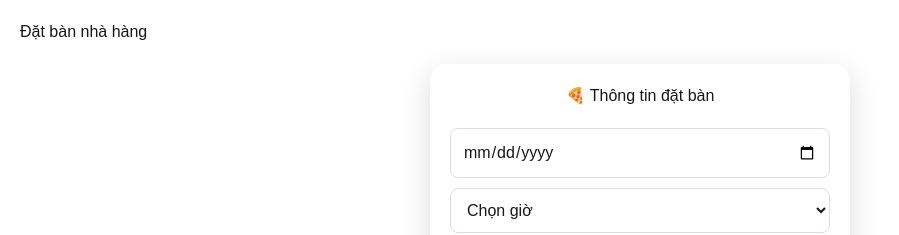
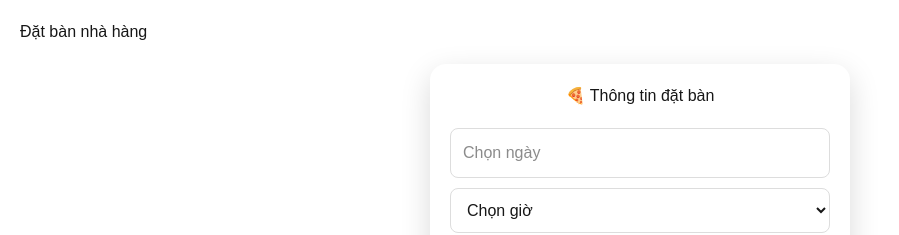
Before and after one commit to dejavuhousehalong-source/GoongPizza, a Next.js app: page / in a window 1280 px wide. Shown: the top 235 px of the page, without its empty margins (0-899 px from the left). Built offline with nearby package versions, Linux system fonts and the light colour scheme.

Commit message:
Update page.js

```diff
--- a/app/page.js
+++ b/app/page.js
@@ -57,11 +57,13 @@ export default function Home() {
       <div className="booking-box">
         <h2>🍕 Thông tin đặt bàn</h2>
 <input
-  type="date"
+  type="text"
   placeholder="Chọn ngày"
+  value={date}
   onFocus={(e) => e.target.type = 'date'}
+  onChange={(e) => setDate(e.target.value)}
   onBlur={(e) => {
-    if (!e.target.value) e.target.type = 'text'
+    if (!date) e.target.type = 'text'
   }}
 />
         <select onChange={e => setTime(e.target.value)}>
```
